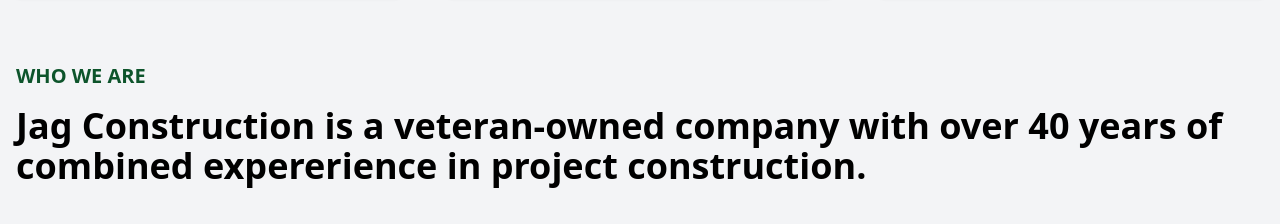
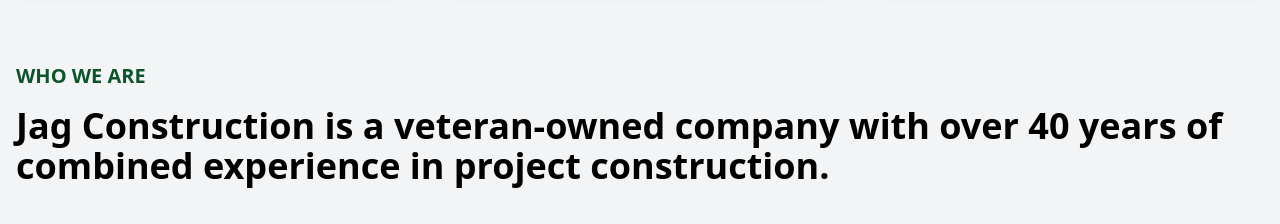
Before and after one commit to Jag-Construction-LLC/website, a Next.js app: page / in a window 1280 px wide. Shown: the part 1262-1486 px from the top of the page. Built offline with nearby package versions, Linux system fonts and the light colour scheme; grey boxes are pictures that could not be loaded.

Commit message:
minor spelling tweaks

```diff
--- a/components/Contact.js
+++ b/components/Contact.js
@@ -100,7 +100,7 @@
 
                                 <div className="w-full mt-6">
                                     <label className="block mb-2 text-sm text-gray-600">Message <span className="text-red-500">*</span></label>
-                                    <textarea required className="block w-full h-32 max-h-38 md:max-h-72 px-5 py-3 mt-2 text-gray-700 placeholder-gray-400 bg-white border border-gray-200 rounded-md md:h-48 focus:border-green-600 focus:ring-green-500 focus:ring-opacity-40 focus:outline-none focus:ring" placeholder="Message"></textarea>
+                                    <textarea required className="block w-full h-32 max-h-38 md:max-h-30 lg:max-h-72 px-5 py-3 mt-2 text-gray-700 placeholder-gray-400 bg-white border border-gray-200 rounded-md md:h-48 focus:border-green-600 focus:ring-green-500 focus:ring-opacity-40 focus:outline-none focus:ring" placeholder="Message"></textarea>
                                 </div>
 
                                 <button className="w-full px-6 py-3 mt-6 text-sm font-medium tracking-wide text-white capitalize transition-colors duration-300 transform bg-green-600 rounded-md hover:bg-green-500 focus:outline-none focus:ring focus:ring-blue-400 focus:ring-opacity-50">
--- a/pages/index.js
+++ b/pages/index.js
@@ -148,7 +148,7 @@
                 </h2>
                 <h1 className="text-4xl font-bold mb-5">
                     Jag Construction is a veteran-owned company with over 40
-                    years of combined expererience in project construction.
+                    years of combined experience in project construction.
                 </h1>
                 <div className="flex flex-row items-center justify-between">
                     <p className="max-w-xl text-gray-700 text-lg">
@@ -314,7 +314,7 @@
                     justify-center text-white px-4 space-y-0"
             >
                 <h1 className="text-3xl md:text-4xl font-bold">
-                    Lets get your project started.
+                    Let's get your project started.
                 </h1>
                 <p className="max-w-xl mt-4 text-lg text-center">
                 Discover how our veteran-led team's unique strengths and steadfast
```
